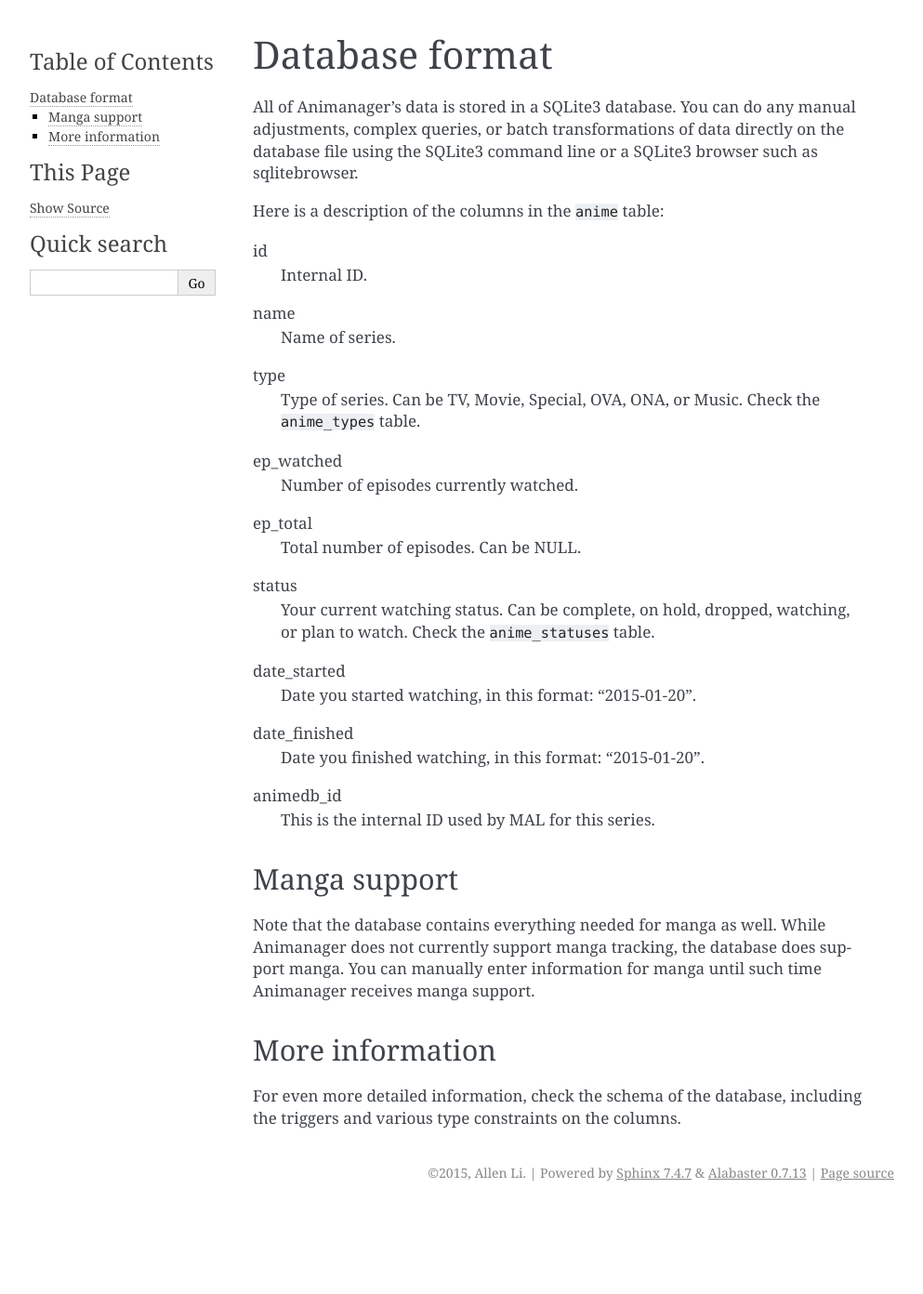
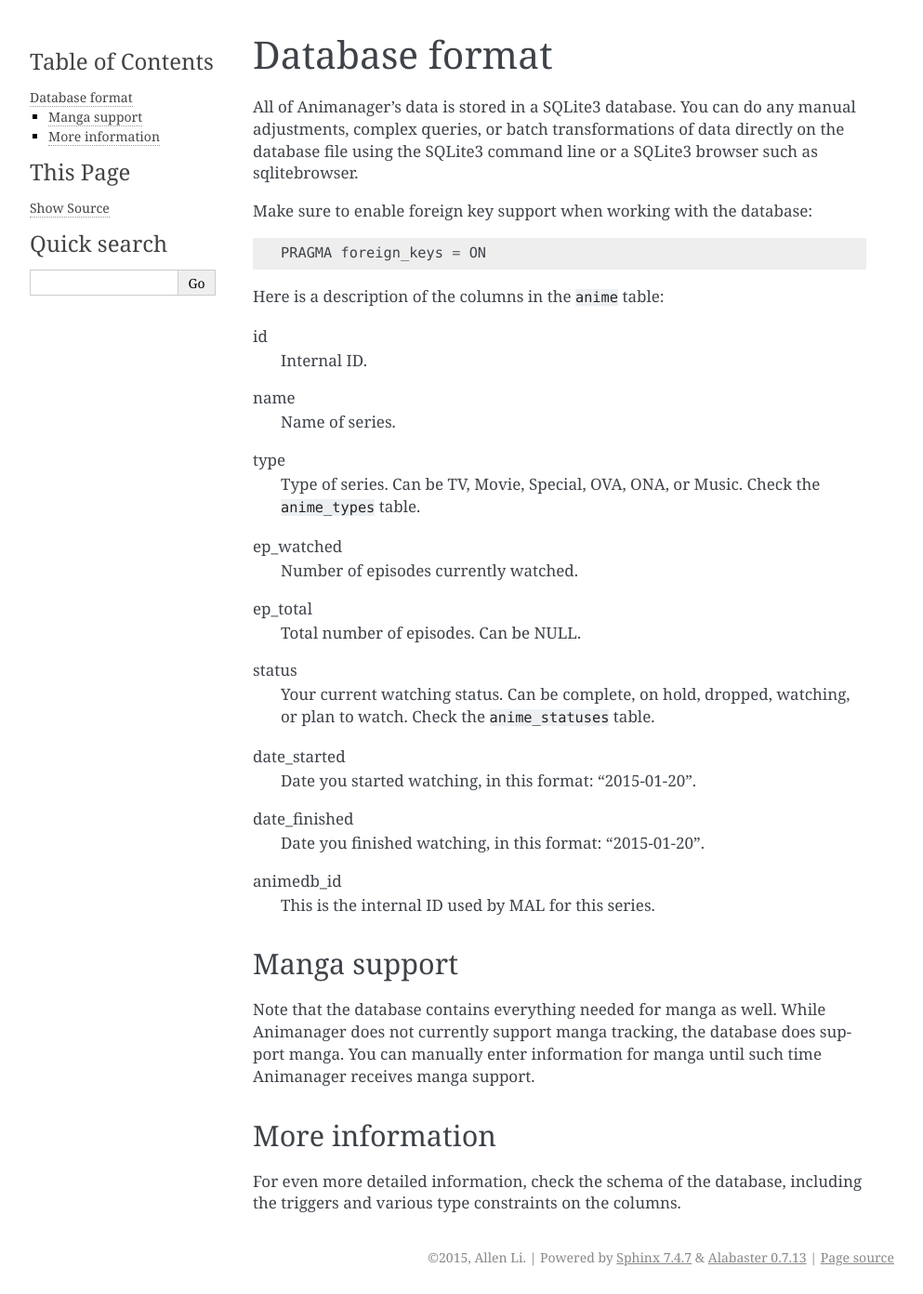
Before and after one commit to darkfeline/animanager, a Sphinx documentation site: the page built from doc/database.rst, in a window 1280 px wide. Shown: the whole page at 93% size, without its empty margins (148-1141 px from the left). Built offline with Sphinx 7.4.7, drawn with Linux system fonts in a browser that asks for light colours; pages that are not in the unit, such as notebooks, are missing from menus; before the commit the page ends 1301 px from its top, so only the background shows below that.

Commit message:
Note foreign key support

```diff
--- a/doc/database.rst
+++ b/doc/database.rst
@@ -5,6 +5,10 @@ All of Animanager's data is stored in a SQLite3 database.  You can do any manual
 adjustments, complex queries, or batch transformations of data directly on the
 database file using the SQLite3 command line or a SQLite3 browser such as
 sqlitebrowser.
+
+Make sure to enable foreign key support when working with the database::
+
+  PRAGMA foreign_keys = ON
 
 Here is a description of the columns in the ``anime`` table:
 
```
